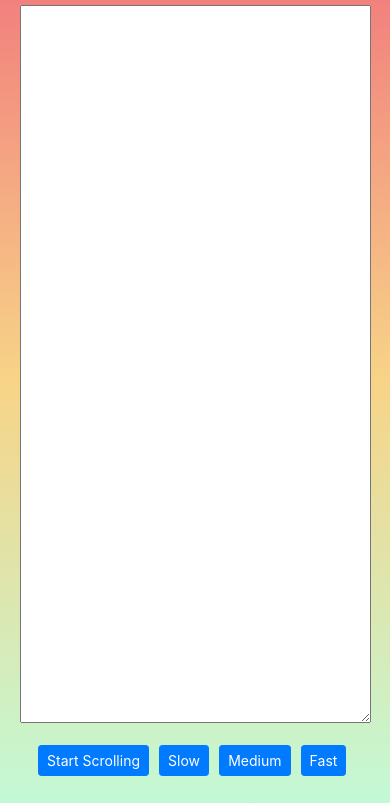
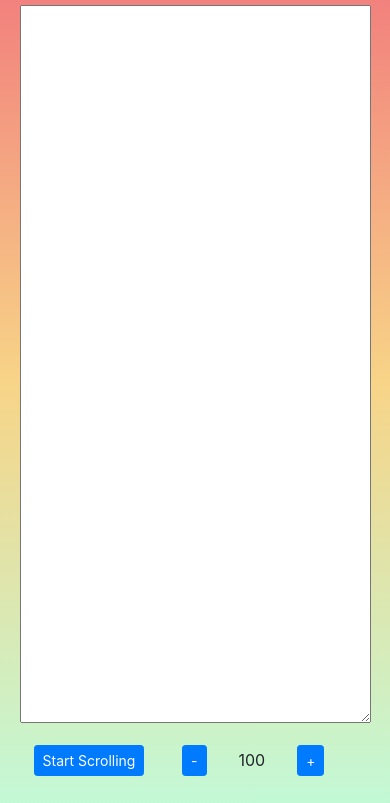
Before and after one commit to animeshbhakat/TextScrollerProject, a plain HTML site: page index.html in a window 390 px wide. Shown: the part 41-844 px from the top of the page. Drawn offline with nearby package versions, Linux system fonts and the light colour scheme.

Commit message:
change spped to dynamic using + and - button

```diff
--- a/index.html
+++ b/index.html
@@ -11,11 +11,14 @@
 
   <h2>Put Your Content Here!</h2>
   <textarea id="scrollingTextarea"></textarea><br>
-  <button id="scrollButton" type="button" class="btn btn-primary btn-sm"onclick="toggleScrolling()">Start Scrolling</button>
-  <button type="button" class="btn btn-primary btn-sm" onclick="changeSpeed(100)">Slow</button>
-  <button type="button" class="btn btn-primary btn-sm" onclick="changeSpeed(50)">Medium</button>
-  <button type="button" class="btn btn-primary btn-sm" onclick="changeSpeed(10)">Fast</button>
+  <div class="button-container">
+    <button id="scrollButton" type="button" class="btn btn-primary btn-sm"onclick="toggleScrolling()">Start Scrolling</button>
+    <!-- <button type="button" class="btn btn-primary btn-sm" onclick="changeSpeed(100)">Slow</button> -->
+    <button type="button" id="increaseButton" class="btn btn-primary btn-sm" onclick="decreaseSpeed()">-</button>
+    <div id="speedCounter" class="SpeedCounter">100</div>
+    <button type="button" id= "decreaseButton" class="btn btn-primary btn-sm" onclick="increaseSpeed(50)">+</button>
 
+  </div>
   <script src="index.js"></script>
 </body>
 </html>
--- a/index.js
+++ b/index.js
@@ -1,5 +1,6 @@
 var intervalId;
 var speed = 100; // Default scrolling speed (milliseconds)
+var showSpeed = speed;
 var isScrolling = false;
 
 function autoScroll() {
@@ -18,10 +19,30 @@ function toggleScrolling() {
     isScrolling = !isScrolling;
 }
 
-function changeSpeed(newSpeed) {
-    speed = newSpeed; // Update the speed variable
-    if (isScrolling) {
-        clearInterval(intervalId); // Stop auto-scrolling if it's currently scrolling
-        intervalId = setInterval(autoScroll, speed); // Restart auto-scrolling with the new speed
-    }
+// function changeSpeed(newSpeed) {
+//     speed = newSpeed; // Update the speed variable
+//     if (isScrolling) {
+//         clearInterval(intervalId); // Stop auto-scrolling if it's currently scrolling
+//         intervalId = setInterval(autoScroll, speed); // Restart auto-scrolling with the new speed
+//     }
+// }
+
+function increaseSpeed(){
+  speed = speed - 10;
+  showSpeed = showSpeed + 10;
+  document.getElementById('speedCounter').textContent = showSpeed;
+  if(isScrolling){
+    clearInterval(intervalId);
+    intervalId = setInterval(autoScroll, speed);
+  }
 }
+
+function decreaseSpeed(){
+  speed = speed + 10;
+  showSpeed = showSpeed - 10;
+  document.getElementById('speedCounter').textContent = showSpeed;
+  if(isScrolling){
+    clearInterval(intervalId);
+    intervalId = setInterval(autoScroll, speed);
+  }
+}
--- a/style.css
+++ b/style.css
@@ -15,7 +15,18 @@ body {
   background: linear-gradient(90deg, hsla(141, 81%, 87%, 1) 0%, hsla(41, 88%, 75%, 1) 50%, hsla(358, 82%, 71%, 1) 100%);
   background: -moz-linear-gradient(90deg, hsla(141, 81%, 87%, 1) 0%, hsla(41, 88%, 75%, 1) 50%, hsla(358, 82%, 71%, 1) 100%);
   background: -webkit-linear-gradient(90deg, hsla(141, 81%, 87%, 1) 0%, hsla(41, 88%, 75%, 1) 50%, hsla(358, 82%, 71%, 1) 100%);
-  filter: progid: DXImageTransform.Microsoft.gradient( startColorstr="#C5F9D7", endColorstr="#F7D486", GradientType=1 );}
+  filter: progid: DXImageTransform.Microsoft.gradient( startColorstr="#C5F9D7", endColorstr="#F7D486", GradientType=1 );
+}
+
+.button-container {
+  display: flex;
+  align-items: center;
+  justify-content: center;
+}
+#increaseButton, #decreaseButton{
+  margin: 0 2rem;
+}
+
 
 #scrollingTextarea {
   overflow-y: scroll;
@@ -27,7 +38,7 @@ body {
 @media screen and (max-width: 768px) {
   #scrollingTextarea {
     overflow-y: scroll;
-    margin-bottom: 1rem;
+    margin-bottom: 0.5rem;
     height: 85%;
     width: 80%;
   }
@@ -44,8 +55,9 @@ body {
     height: 85%;
     width: 90%;
   }
-  button{
-    margin-right: .35rem;
+
+  .button-container {
+    text-align: center;
   }
 
 }
```
